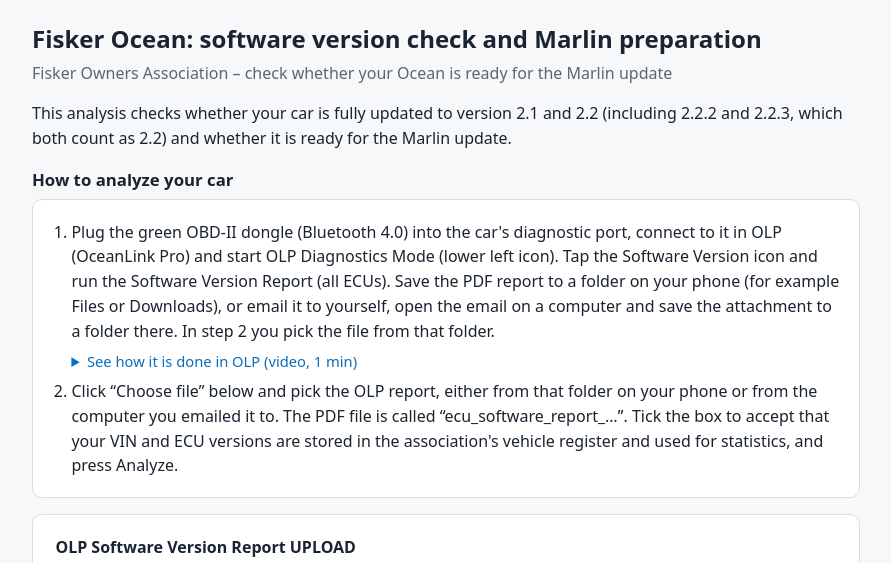
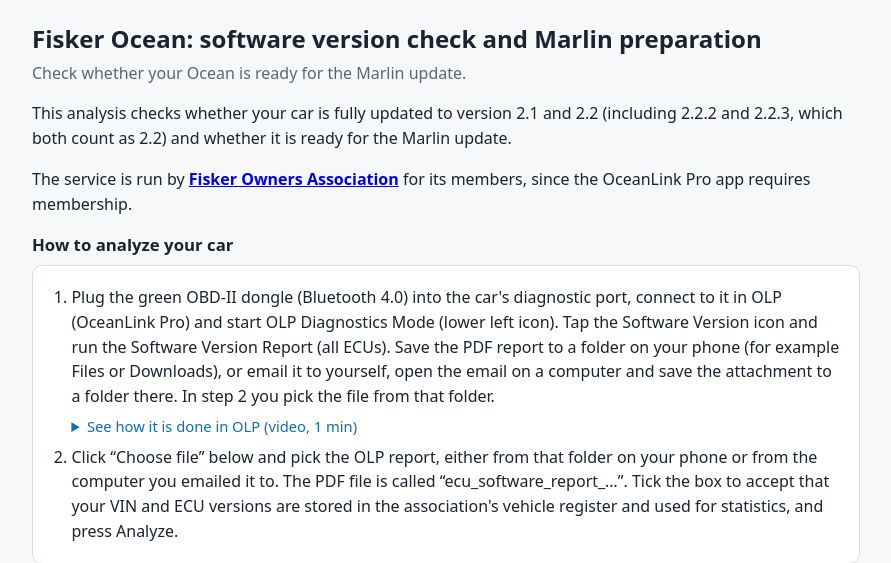
Before and after one commit to terjefl/marlin-check, a FastAPI app: page / in a window 1280 px wide. Shown: the part 45-608 px from the top of the page, without its empty margins (194-1085 px from the left). Run offline with FastAPI, Linux system fonts and the light colour scheme.

Commit message:
Front page: the tagline is a plain call to action; a new sentence says the service is run by Fisker Owners Association for its members, linking to fiskeroa.com (7 languages)
Co-Authored-By: Claude Fable 5.1 <noreply@anthropic.com>

```diff
--- a/app/locales/da.json
+++ b/app/locales/da.json
@@ -1,12 +1,13 @@
 {
   "site_title": "Ocean Software Check",
-  "tagline": "Fisker Owners Association – tjek om din Ocean er klar til Marlin-opdateringen",
+  "tagline": "Tjek om din Ocean er klar til Marlin-opdateringen.",
   "nav_home": "Tjek min bil",
   "nav_stats": "Statistik",
   "nav_privacy": "Privatliv",
   "lang_label": "Sprog",
   "intro_heading": "Fisker Ocean: Nødvendigt tjek af softwareversioner for klarmelding til Marlin-opdatering",
   "intro_text": "Denne analyse tjekker, om din bil er fuldstændigt opdateret til version 2.1 og 2.2 (inklusive 2.2.2 og 2.2.3, som begge tæller som 2.2), og om bilen er klar til Marlin-opdateringen.",
+  "membership_note": "Tjenesten drives af <a href=\"https://fiskeroa.com/\" target=\"_blank\" rel=\"noopener\">Fisker Owners Association</a> for medlemmerne, da OceanLink Pro-appen kræver medlemskab.",
   "upload_label": "OLP Software Version Report – UPLOAD",
   "upload_button": "Analysér rapporten",
   "consent_label": "Jeg accepterer, at bilens VIN og softwareversionerne for alle styreenheder gemmes i Fisker Owners Associations køretøjsregister og bruges til statistik. Det er påkrævet for at bruge tjenesten.",
--- a/app/locales/de.json
+++ b/app/locales/de.json
@@ -1,12 +1,13 @@
 {
   "site_title": "Ocean Software Check",
-  "tagline": "Fisker Owners Association – prüfen Sie, ob Ihr Ocean bereit für das Marlin-Update ist",
+  "tagline": "Prüfen Sie, ob Ihr Ocean bereit für das Marlin-Update ist.",
   "nav_home": "Mein Auto prüfen",
   "nav_stats": "Statistik",
   "nav_privacy": "Datenschutz",
   "lang_label": "Sprache",
   "intro_heading": "Fisker Ocean: Prüfung der Softwareversionen und Vorbereitung auf Marlin",
   "intro_text": "Diese Analyse prüft, ob Ihr Fahrzeug vollständig auf Version 2.1 und 2.2 aktualisiert ist (einschließlich 2.2.2 und 2.2.3, die beide als 2.2 zählen) und ob es für das Marlin-Update bereit ist.",
+  "membership_note": "Der Dienst wird von der <a href=\"https://fiskeroa.com/\" target=\"_blank\" rel=\"noopener\">Fisker Owners Association</a> für ihre Mitglieder betrieben, da die OceanLink-Pro-App eine Mitgliedschaft voraussetzt.",
   "upload_label": "OLP Software Version Report – UPLOAD",
   "upload_button": "Bericht analysieren",
   "consent_label": "Ich stimme zu, dass die VIN meines Fahrzeugs und die Softwareversionen aller Steuergeräte im Fahrzeugregister der Fisker Owners Association gespeichert und für Statistiken verwendet werden. Das ist für die Nutzung des Dienstes erforderlich.",
--- a/app/locales/en.json
+++ b/app/locales/en.json
@@ -1,12 +1,13 @@
 {
   "site_title": "Ocean Software Check",
-  "tagline": "Fisker Owners Association – check whether your Ocean is ready for the Marlin update",
+  "tagline": "Check whether your Ocean is ready for the Marlin update.",
   "nav_home": "Check my car",
   "nav_stats": "Statistics",
   "nav_privacy": "Privacy",
   "lang_label": "Language",
   "intro_heading": "Fisker Ocean: software version check and Marlin preparation",
   "intro_text": "This analysis checks whether your car is fully updated to version 2.1 and 2.2 (including 2.2.2 and 2.2.3, which both count as 2.2) and whether it is ready for the Marlin update.",
+  "membership_note": "The service is run by <a href=\"https://fiskeroa.com/\" target=\"_blank\" rel=\"noopener\">Fisker Owners Association</a> for its members, since the OceanLink Pro app requires membership.",
   "upload_label": "OLP Software Version Report UPLOAD",
   "upload_button": "Analyze the report",
   "consent_label": "I accept that my car's VIN and the software versions of all its control modules are stored in the Fisker Owners Association's vehicle register and used for statistics. This is required to use the service.",
--- a/app/locales/es.json
+++ b/app/locales/es.json
@@ -1,12 +1,13 @@
 {
   "site_title": "Ocean Software Check",
-  "tagline": "Fisker Owners Association – compruebe si su Ocean está listo para la actualización Marlin",
+  "tagline": "Compruebe si su Ocean está listo para la actualización Marlin.",
   "nav_home": "Comprobar mi coche",
   "nav_stats": "Estadísticas",
   "nav_privacy": "Privacidad",
   "lang_label": "Idioma",
   "intro_heading": "Fisker Ocean: comprobación de las versiones de software y preparación para Marlin",
   "intro_text": "Este análisis comprueba si su coche está completamente actualizado a las versiones 2.1 y 2.2 (incluidas 2.2.2 y 2.2.3, que cuentan ambas como 2.2) y si está listo para la actualización Marlin.",
+  "membership_note": "El servicio lo gestiona la <a href=\"https://fiskeroa.com/\" target=\"_blank\" rel=\"noopener\">Fisker Owners Association</a> para sus socios, ya que la aplicación OceanLink Pro requiere ser socio.",
   "upload_label": "OLP Software Version Report – SUBIDA",
   "upload_button": "Analizar el informe",
   "consent_label": "Acepto que el VIN de mi coche y las versiones de software de todos sus módulos de control se guarden en el registro de vehículos de la Fisker Owners Association y se usen para estadísticas. Es obligatorio para usar el servicio.",
--- a/app/locales/fr.json
+++ b/app/locales/fr.json
@@ -1,12 +1,13 @@
 {
   "site_title": "Ocean Software Check",
-  "tagline": "Fisker Owners Association – vérifiez si votre Ocean est prête pour la mise à jour Marlin",
+  "tagline": "Vérifiez si votre Ocean est prête pour la mise à jour Marlin.",
   "nav_home": "Vérifier ma voiture",
   "nav_stats": "Statistiques",
   "nav_privacy": "Confidentialité",
   "lang_label": "Langue",
   "intro_heading": "Fisker Ocean : contrôle des versions logicielles et préparation à Marlin",
   "intro_text": "Cette analyse vérifie si votre voiture est entièrement mise à jour en version 2.1 et 2.2 (y compris 2.2.2 et 2.2.3, qui comptent toutes deux comme 2.2) et si elle est prête pour la mise à jour Marlin.",
+  "membership_note": "Le service est géré par la <a href=\"https://fiskeroa.com/\" target=\"_blank\" rel=\"noopener\">Fisker Owners Association</a> pour ses membres, car l'application OceanLink Pro exige d'être membre.",
   "upload_label": "OLP Software Version Report – ENVOI",
   "upload_button": "Analyser le rapport",
   "consent_label": "J'accepte que le VIN de ma voiture et les versions logicielles de tous ses calculateurs soient enregistrés dans le registre des véhicules de la Fisker Owners Association et utilisés à des fins statistiques. C'est obligatoire pour utiliser le service.",
--- a/app/locales/nb.json
+++ b/app/locales/nb.json
@@ -1,12 +1,13 @@
 {
   "site_title": "Ocean Software Check",
-  "tagline": "Fisker Owners Association – sjekk om din Ocean er klar for Marlin-oppdateringen",
+  "tagline": "Sjekk om din Ocean er klar for Marlin-oppdateringen.",
   "nav_home": "Sjekk bilen min",
   "nav_stats": "Statistikk",
   "nav_privacy": "Personvern",
   "lang_label": "Språk",
   "intro_heading": "Fisker Ocean: Sjekk av programvareversjoner og forberedelse til Marlin",
   "intro_text": "Denne analysen sjekker om bilen din er fullstendig oppdatert til versjon 2.1 og 2.2 (inkludert 2.2.2 og 2.2.3, som begge regnes som 2.2), og om bilen er klar for Marlin-oppdateringen.",
+  "membership_note": "Tjenesten drives av <a href=\"https://fiskeroa.com/\" target=\"_blank\" rel=\"noopener\">Fisker Owners Association</a> for medlemmene, siden OceanLink Pro-appen krever medlemskap.",
   "upload_label": "OLP Software Version Report – OPPLASTING",
   "upload_button": "Analyser rapporten",
   "consent_label": "Jeg godtar at bilens VIN og programvareversjonene til alle styreenhetene lagres i Fisker Owners Associations kjøretøyregister og brukes til statistikk. Dette kreves for å bruke tjenesten.",
--- a/app/locales/sv.json
+++ b/app/locales/sv.json
@@ -1,12 +1,13 @@
 {
   "site_title": "Ocean Software Check",
-  "tagline": "Fisker Owners Association – kontrollera om din Ocean är redo för Marlin-uppdateringen",
+  "tagline": "Kontrollera om din Ocean är redo för Marlin-uppdateringen.",
   "nav_home": "Kolla min bil",
   "nav_stats": "Statistik",
   "nav_privacy": "Integritet",
   "lang_label": "Språk",
   "intro_heading": "Fisker Ocean: Kontroll av programvaruversioner och förberedelse inför Marlin",
   "intro_text": "Den här analysen kontrollerar om din bil är fullständigt uppdaterad till version 2.1 och 2.2 (inklusive 2.2.2 och 2.2.3, som båda räknas som 2.2) samt om bilen är redo för Marlin-uppdateringen.",
+  "membership_note": "Tjänsten drivs av <a href=\"https://fiskeroa.com/\" target=\"_blank\" rel=\"noopener\">Fisker Owners Association</a> för medlemmarna, eftersom OceanLink Pro-appen kräver medlemskap.",
   "upload_label": "OLP Software Version Report – UPPLADDNING",
   "upload_button": "Analysera rapporten",
   "consent_label": "Jag godkänner att bilens VIN och programvaruversionerna för samtliga styrenheter lagras i Fisker Owners Associations fordonsregister och används för statistik. Detta krävs för att tjänsten ska kunna användas.",
--- a/app/static/style.css
+++ b/app/static/style.css
@@ -230,3 +230,4 @@ form.inline { display: inline; }
 .section-title { font-size: 0.85rem; text-transform: uppercase; letter-spacing: 0.04em; color: var(--muted); margin: 1rem 0 0.2rem; }
 .section-title.summary { margin-top: 1.6rem; }
 .verdict .section-title { font-weight: 600; }
+.membership a { font-weight: 600; }
--- a/app/templates/index.html
+++ b/app/templates/index.html
@@ -4,6 +4,7 @@
   <h1>{{ t('intro_heading') }}</h1>
   <p class="tagline">{{ t('tagline') }}</p>
   <p>{{ t('intro_text') }}</p>
+  <p class="membership">{{ t('membership_note') | safe }}</p>
 </section>
 
 {% if error %}
```
Also changed, not shown: tests/test_web.py (+7 -0 lines).
